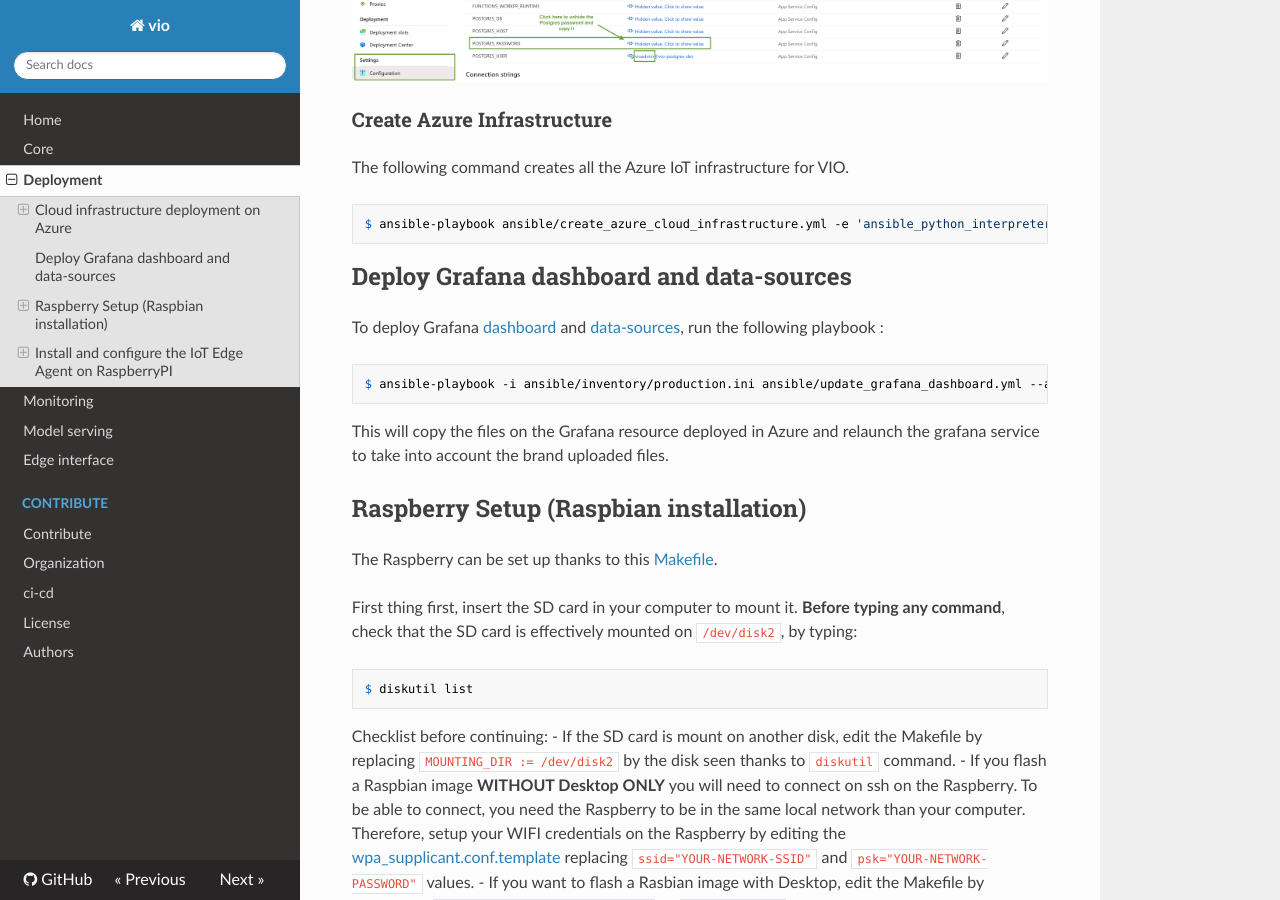
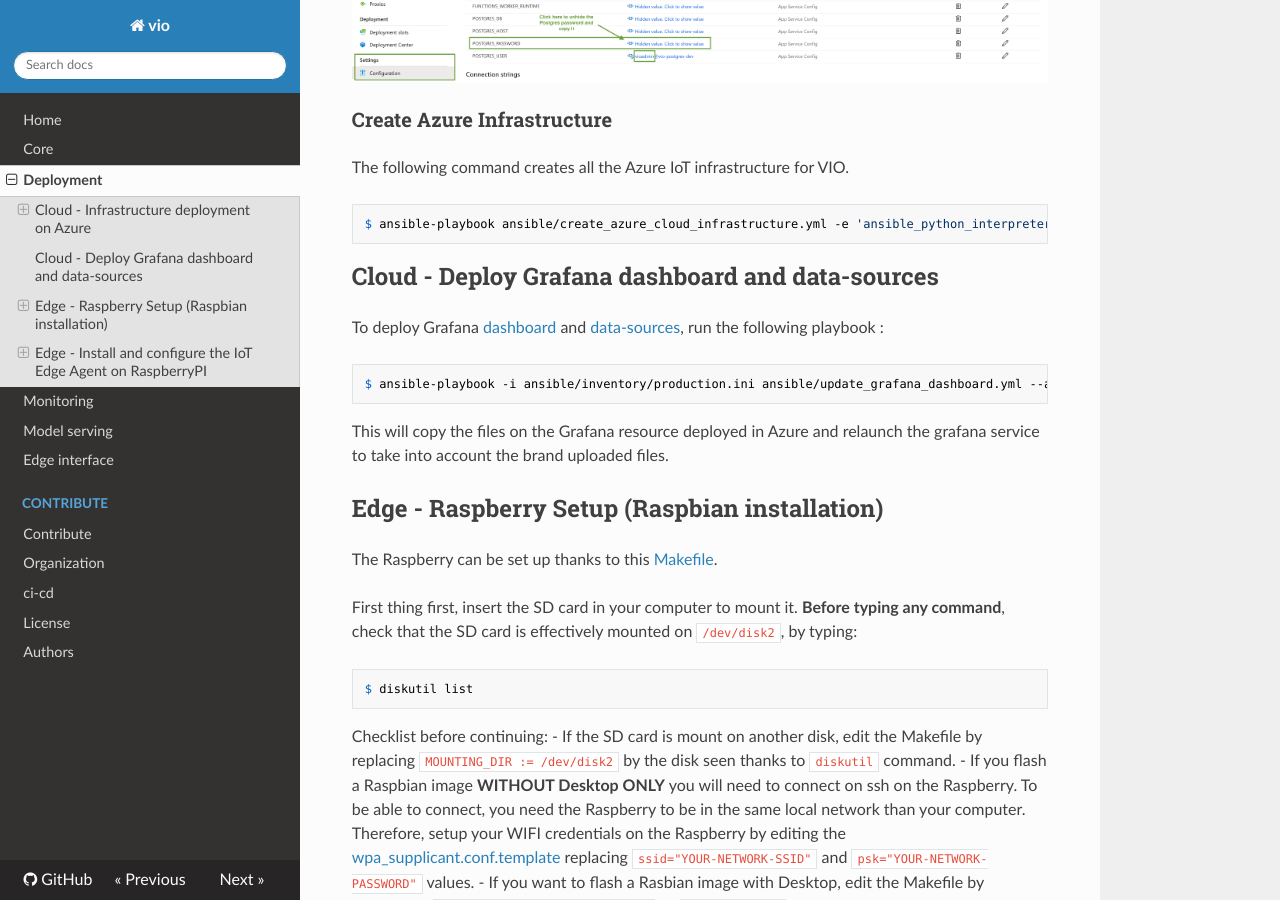
Before and after one commit to octo-technology/VIO, an MkDocs documentation site: the page built from docs/deployment.md, in a window 1280 px wide and 900 px high, scrolled down 2061 px. Built offline with MkDocs 1.6.1, drawn with Linux system fonts in a browser that asks for light colours; nearby versions of some CDN libraries; some of the changed text lies outside the part shown.

Commit message:
fixing typo

````diff
--- a/docs/deployment.md
+++ b/docs/deployment.md
@@ -1,6 +1,6 @@
 # Deployment
 
-## Cloud infrastructure deployment on Azure
+## Cloud - Infrastructure deployment on Azure
 
 This section allows you to create all the Azure infrastructure for VIO:
 - Storage resources (Storage Account + PostgreSQL)
@@ -89,7 +89,7 @@
 $ ansible-playbook ansible/create_azure_cloud_infrastructure.yml -e 'ansible_python_interpreter=<path_to_your_conda_env_python_interpreter>'
 ```
 
-## Deploy Grafana dashboard and data-sources
+## Cloud - Deploy Grafana dashboard and data-sources
 
 To deploy Grafana [dashboard](../monitoring/dashboards) and [data-sources](../monitoring/provisioning), run the following playbook :
 ```shell
@@ -99,7 +99,7 @@
 This will copy the files on the Grafana resource deployed in Azure and relaunch the grafana service to take into account the brand uploaded files.
 
 
-## Raspberry Setup (Raspbian installation)
+## Edge - Raspberry Setup (Raspbian installation)
 The Raspberry can be set up thanks to this [Makefile](Makefile).
 
 First thing first, insert the SD card in your computer to mount it. **Before typing any command**, check that the SD card is effectively mounted on `/dev/disk2`, by typing:
@@ -234,7 +234,7 @@
 $ diskutil eject $(MOUNTING_DIR)
 ```
 
-## Install and configure the IoT Edge Agent on RaspberryPI
+## Edge - Install and configure the IoT Edge Agent on RaspberryPI
 
 In order to be managed by Azure IoT Hub, each edge device must install an IoT Edge Agent and _connect_ to the Hub.
 
````
